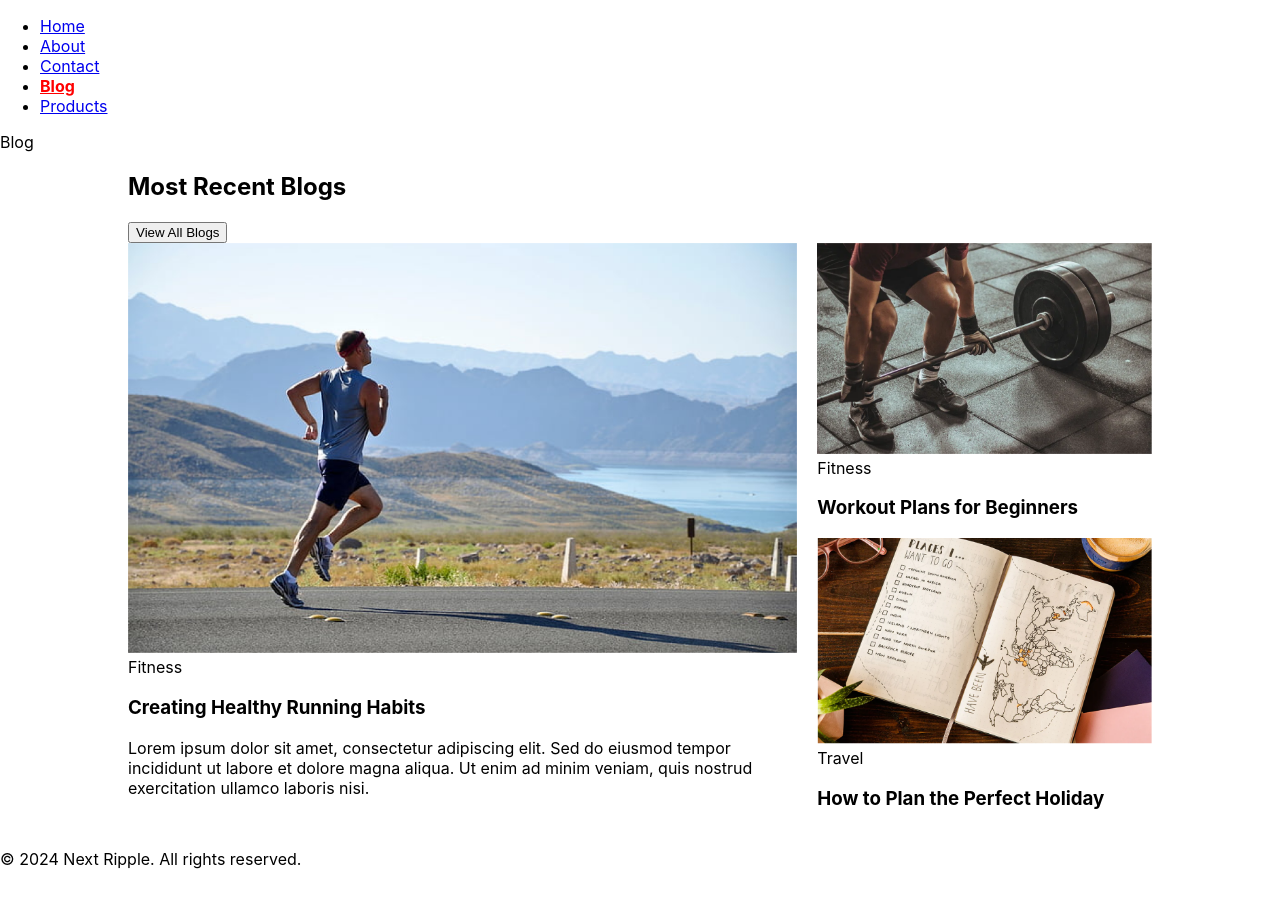
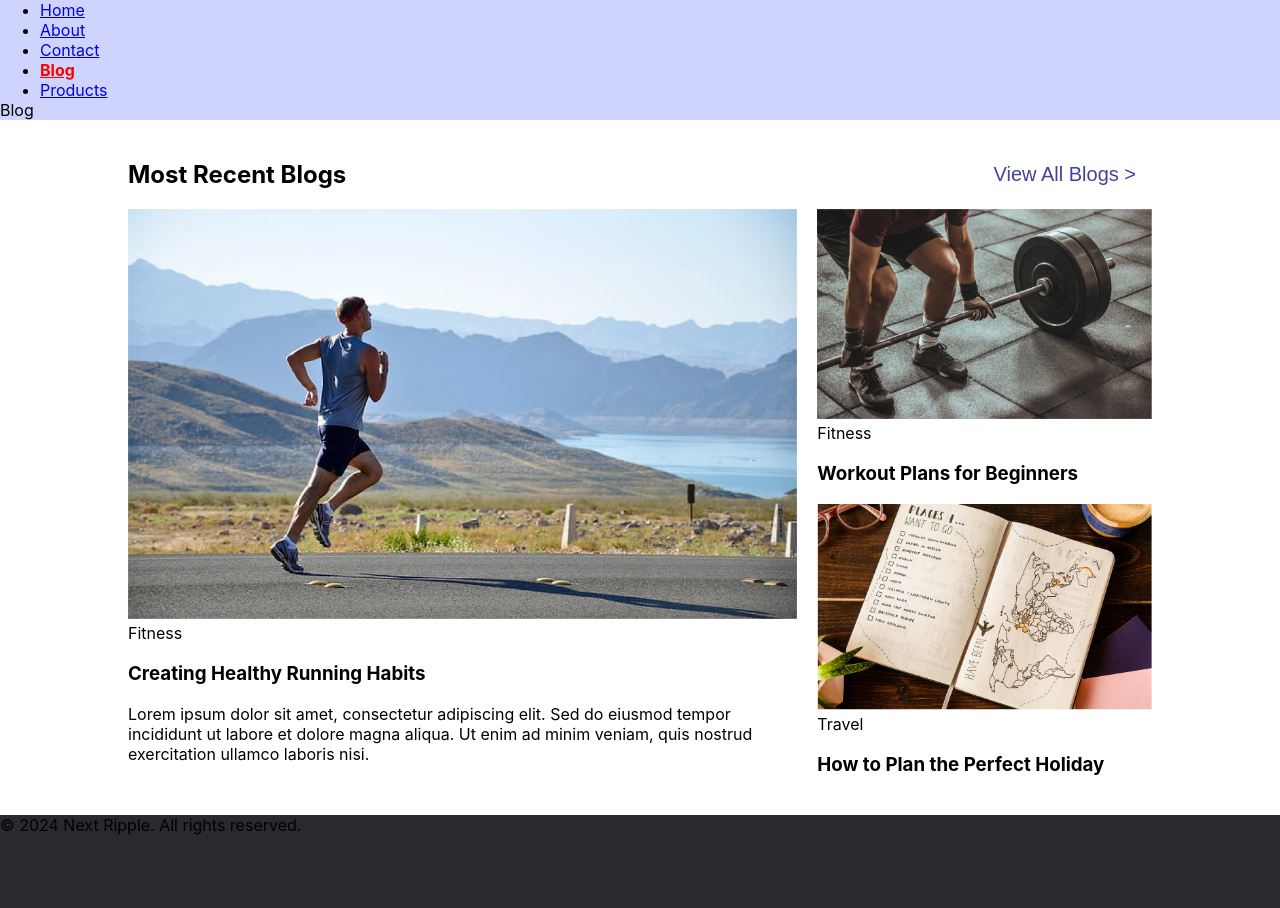
Before and after one commit to ahmeda110/NextRipple-Website, a React (Create React App) app: page /blog in a window 1280 px wide. Shown: the top 908 px of the page. Before the commit the page ends 885 px from the top, so only its background shows below. Built offline with nearby package versions, Linux system fonts and the light colour scheme.

Commit message:
add visual differences to see where the header and footers start and end, more work on blogs

```diff
--- a/src/App.css
+++ /dev/null
@@ -1,58 +0,0 @@
-@import url('https://fonts.googleapis.com/css2?family=Nunito:ital,wght@0,300;0,400;0,500;0,700;0,800;0,1000;1,800&display=swap');
-
-body{
-  font-family: 'Nunito', sans-serif;
-}
-
-h1 {
-  font-family: 'Nunito', sans-serif;
-  font-weight: 1000;
-}
-
-h2 {
-  font-family: 'Nunito', sans-serif;
-  font-weight: 400;
-}
-
-.home-intro {
-  text-align: left;
-}
-
-.App {
-  text-align: center;
-}
-
-.App-logo {
-  height: 40vmin;
-  pointer-events: none;
-}
-
-@media (prefers-reduced-motion: no-preference) {
-  .App-logo {
-    animation: App-logo-spin infinite 20s linear;
-  }
-}
-
-.App-header {
-  background-color: #282c34;
-  min-height: 100vh;
-  display: flex;
-  flex-direction: column;
-  align-items: center;
-  justify-content: center;
-  font-size: calc(10px + 2vmin);
-  color: white;
-}
-
-.App-link {
-  color: #61dafb;
-}
-
-@keyframes App-logo-spin {
-  from {
-    transform: rotate(0deg);
-  }
-  to {
-    transform: rotate(360deg);
-  }
-}
--- a/src/components/Footer.js
+++ b/src/components/Footer.js
@@ -3,8 +3,8 @@ import styles from './Footer.module.css'
 
 function Footer() {
   return (
-    <footer>
-      <p>© 2024 Next Ripple. All rights reserved.</p>
+    <footer className={styles.container}>
+      <p className={styles.text}>© 2024 Next Ripple. All rights reserved.</p>
     </footer>
   );
 }
--- a/src/components/Footer.module.css
+++ b/src/components/Footer.module.css
@@ -0,0 +1,9 @@
+.container {
+    background-color: #292930;
+    margin: 0;
+    min-height: 10rem;
+}
+
+.text {
+    margin: 0;
+}
--- a/src/components/Header.js
+++ b/src/components/Header.js
@@ -24,10 +24,9 @@ function Header() {
   };
 
   return (
-    <header>
-
+    <header className={styles.container}>
       <nav>
-        <ul>
+        <ul className={styles.list}>
           <li><NavLink to="/" className={setActiveClass}>Home</NavLink></li>
           <li><NavLink to="/about" className={setActiveClass}>About</NavLink></li>
           <li><NavLink to="/contact" className={setActiveClass}>Contact</NavLink></li>
--- a/src/components/Header.module.css
+++ b/src/components/Header.module.css
@@ -2,3 +2,11 @@
     font-weight: bold;
     color: red;
   }
+
+.container {
+  background-color: #CFD4FF;
+}
+
+.list {
+  margin: 0;
+}
--- a/src/pages/Blog.js
+++ b/src/pages/Blog.js
@@ -10,7 +10,7 @@ function Blog() {
     <div className={styles.blogContainer}>
         <div className={styles.blogHeader}>
             <h2>Most Recent Blogs</h2>
-            <button className={styles.viewAllButton} onClick={() => {/* Implement navigation logic */}}>View All Blogs</button>
+            <button className={styles.viewAllButton} onClick={() => {/* Implement navigation logic */}}>View All Blogs {'>'}</button>
         </div>
         <div className={styles.articlesWrapper}>
             <div className={styles.mainArticle}>
--- a/src/pages/Blog.module.css
+++ b/src/pages/Blog.module.css
@@ -1,8 +1,9 @@
-.blogContainer{
+.blogContainer {
   margin: 10%;
   margin-top: 20px;
   margin-bottom: 20px;
 }
+
 .articlesWrapper {
   display: flex;
 }
@@ -23,6 +24,23 @@
   width: 100%;
 }
 
-  .articlePhoto{
+.articlePhoto {
   width: 100%;
 }
+
+.blogHeader {
+  display: flex;
+  justify-content: space-between;
+  align-items: center;
+}
+
+.viewAllButton {
+  font-family: 'Arial', sans-serif;
+  color: #43439E;
+  font-size: 20px;
+  background-color: transparent;
+  border: none;
+  padding: 8px 16px;
+  cursor: pointer;
+  text-decoration: none;
+}
```
Also changed, not shown: 1 other file (tests, documents, lock files or other folders). Lines whose indentation alone changed are shown as unchanged.
